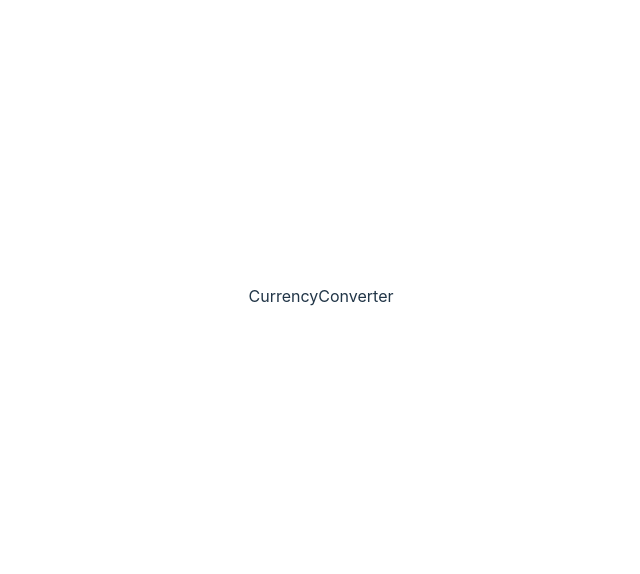
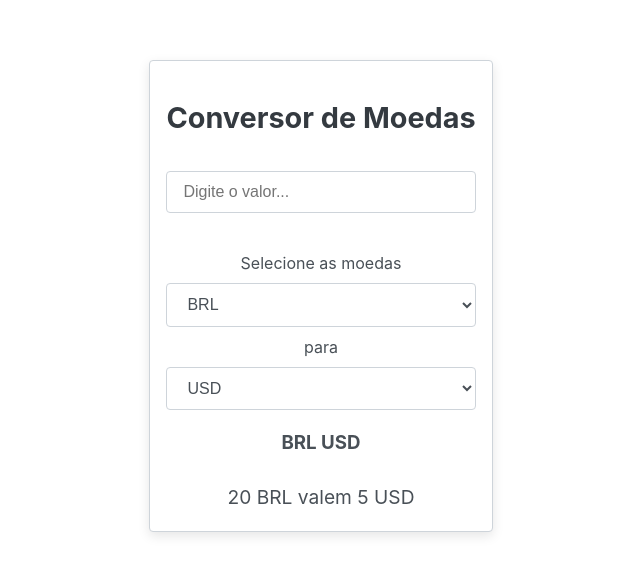
Before and after one commit to fjuncal/currency-conversion-react, a React (Vite) app: page / in a window 1280 px wide. Shown: the part 104-678 px from the top of the page, without its empty margins (319-959 px from the left). Built offline with nearby package versions, Linux system fonts and the light colour scheme.

Commit message:
CSS implemented in project

```diff
--- a/src/components/CurrencyConverter.css
+++ b/src/components/CurrencyConverter.css
@@ -0,0 +1,45 @@
+.converter {
+  display: flex;
+  flex-direction: column;
+  align-items: center;
+  padding: 2rem;
+  border-radius: 10px;
+  width: 400px;
+  margin: 2rem auto;
+  background-color: #f8f9fa;
+  box-shadow: 0 4px 12px rgba(0, 0, 0, 0.1);
+}
+
+.converter h2 {
+  color: #343a40;
+  font-size: 1.8rem;
+  margin-bottom: 2rem;
+}
+
+.converter input,
+.converter,
+select {
+  width: 100%;
+  padding: 0.7rem 1rem;
+  box-sizing: border-box;
+  border-radius: 4px;
+  font-size: 1rem;
+  color: #495057;
+  background-color: #fff;
+  border: 1px solid #ced4da;
+}
+
+.converter input {
+  margin-bottom: 30px;
+}
+
+.converter span,
+.converter p {
+  margin: 0.5rem;
+  font-size: 1rem;
+  color: #495057;
+}
+
+.converter p {
+  font-size: 1.2rem;
+}
--- a/src/components/CurrencyConverter.jsx
+++ b/src/components/CurrencyConverter.jsx
@@ -1,7 +1,22 @@
 import "./CurrencyConverter.css";
 
 const CurrencyConverter = () => {
-  return <div>CurrencyConverter</div>;
+  return (
+    <div className="converter">
+      <h2>Conversor de Moedas</h2>
+      <input type="number" placeholder="Digite o valor..." />
+      <span>Selecione as moedas</span>
+      <select>
+        <option value="BRL">BRL</option>
+      </select>
+      <span>para</span>
+      <select>
+        <option value="USD">USD</option>
+      </select>
+      <h3>BRL USD</h3>
+      <p>20 BRL valem 5 USD</p>
+    </div>
+  );
 };
 
 export default CurrencyConverter;
```
